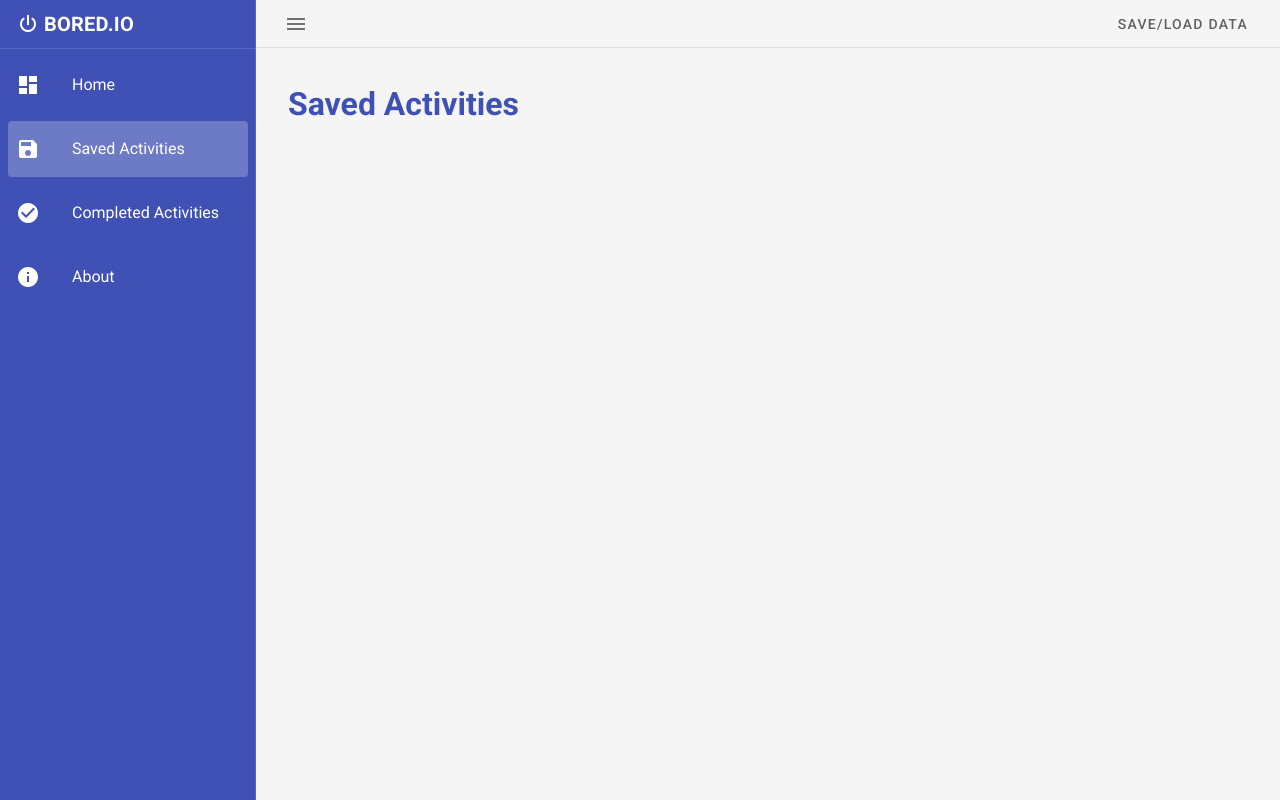
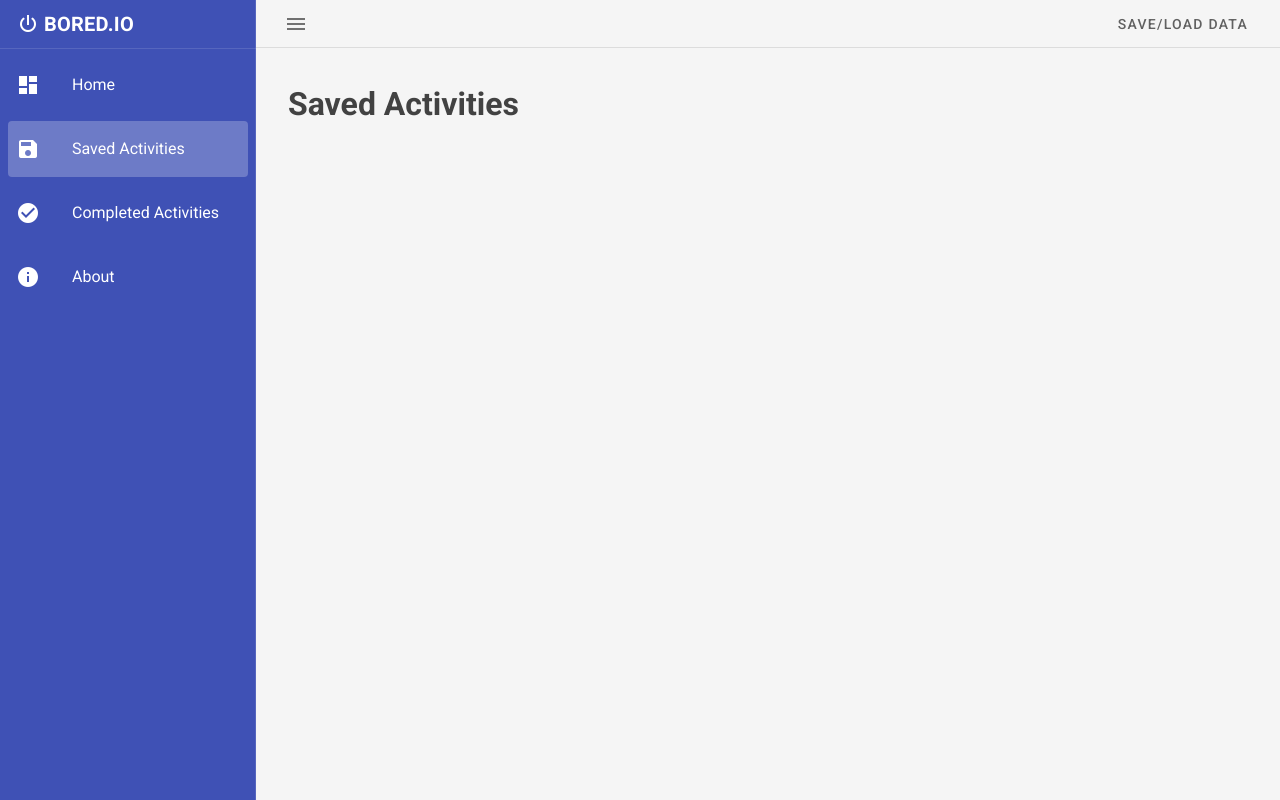
Before and after one commit to bubbowrap/bored-io, a Vue app: page /saved in a window 1280 px wide. Built offline with nearby package versions, Linux system fonts and the light colour scheme.

Commit message:
layout update

```diff
--- a/src/App.vue
+++ b/src/App.vue
@@ -1,62 +1,18 @@
 <template>
   <v-app>
-    <v-app-bar
-      app
-      class="grey lighten-4"
-      dense
-      flat
-    >
-
-      <div class="d-flex align-center">
-        <v-app-bar-nav-icon></v-app-bar-nav-icon>
-      </div>
-
-      <v-spacer></v-spacer>
-      <div class="d-flex align-center subtitle-2">
-        <v-menu offset-y>
-          <template v-slot:activator="{ on, attrs }">
-            <v-btn
-              class="grey--text text--darken-2"
-              text
-              v-bind="attrs"
-              v-on="on"
-            >
-              Save/Load Data
-            </v-btn>
-          </template>
-          <v-list>
-            <v-list-item
-            @click="saveData()"
-            >
-              <v-list-item-title>Save Data</v-list-item-title>
-            </v-list-item>
-            <v-list-item
-            @click="loadData()"
-            >
-              <v-list-item-title>Load Data</v-list-item-title>
-            </v-list-item>
-          </v-list>
-        </v-menu>
-      </div>
-    </v-app-bar>
-
-    <app-navigation />
-
-    <v-main class="grey lighten-4">
-      <v-container class="pa-8" fluid>
-        <router-view></router-view>
-      </v-container>
-    </v-main>
+    <component :is="layout">
+      <router-view></router-view>
+    </component>
   </v-app>
 </template>
 
 <script>
-import appNavigation from './views/appNavigation.vue'
-
 export default {
   name: 'App',
-  components: {
-    appNavigation
+  computed: {
+    layout () {
+      return 'Default'
+    }
   }
 }
 </script>
--- a/src/layouts/Default.vue
+++ b/src/layouts/Default.vue
@@ -0,0 +1,68 @@
+<template>
+  <div class="layout--default">
+        <v-app-bar
+      app
+      class="grey lighten-4"
+      dense
+      flat
+    >
+
+      <div class="d-flex align-center">
+        <v-app-bar-nav-icon></v-app-bar-nav-icon>
+      </div>
+
+      <v-spacer></v-spacer>
+      <div class="d-flex align-center subtitle-2">
+        <v-menu offset-y>
+          <template v-slot:activator="{ on, attrs }">
+            <v-btn
+              class="grey--text text--darken-2"
+              text
+              v-bind="attrs"
+              v-on="on"
+            >
+              Save/Load Data
+            </v-btn>
+          </template>
+          <v-list>
+            <v-list-item
+            @click="saveData()"
+            >
+              <v-list-item-title>Save Data</v-list-item-title>
+            </v-list-item>
+            <v-list-item
+            @click="loadData()"
+            >
+              <v-list-item-title>Load Data</v-list-item-title>
+            </v-list-item>
+          </v-list>
+        </v-menu>
+      </div>
+    </v-app-bar>
+
+    <app-navigation />
+
+    <v-main class="grey lighten-4">
+      <v-container class="pa-8" fluid>
+        <router-view></router-view>
+      </v-container>
+    </v-main>
+  </div>
+</template>
+
+<script>
+import appNavigation from '@/views/appNavigation.vue'
+
+export default {
+  components: {
+    appNavigation
+  }
+}
+</script>
+
+<style lang="scss">
+  .template--default,
+  .v-main {
+    height: 100vh
+  }
+</style>
--- a/src/main.js
+++ b/src/main.js
@@ -3,6 +3,9 @@ import App from './App.vue'
 import router from './router'
 import store from './store'
 import vuetify from './plugins/vuetify'
+import Default from '@/layouts/Default.vue'
+
+Vue.component('Default', Default)
 
 Vue.config.productionTip = false
 
@@ -10,5 +13,6 @@ new Vue({
   router,
   store,
   vuetify,
+  Default,
   render: h => h(App)
 }).$mount('#app')
--- a/src/views/appNavigation.vue
+++ b/src/views/appNavigation.vue
@@ -6,11 +6,11 @@
     dark
   >
     <v-list-item>
-      <v-list-item-content>
-        <v-list-item-title class="title d-flex">
+      <v-list-item-content class="pa-0">
+        <router-link class="title d-flex" to="/" style="text-decoration: none; color: inherit;">
           <v-icon class="mr-1">mdi-power</v-icon>
           <strong class="subheading text-uppercase">Bored.io</strong>
-        </v-list-item-title>
+        </router-link>
       </v-list-item-content>
     </v-list-item>
 
--- a/src/views/savedActivities.vue
+++ b/src/views/savedActivities.vue
@@ -1,5 +1,5 @@
 <template>
     <div>
-        <h1 class="subheading indigo--text">Saved Activities</h1>
+        <h1 class="subheading grey--text text--darken-3">Saved Activities</h1>
     </div>
 </template>
```
Also changed, not shown: src/router/index.js (+4 -4 lines).
